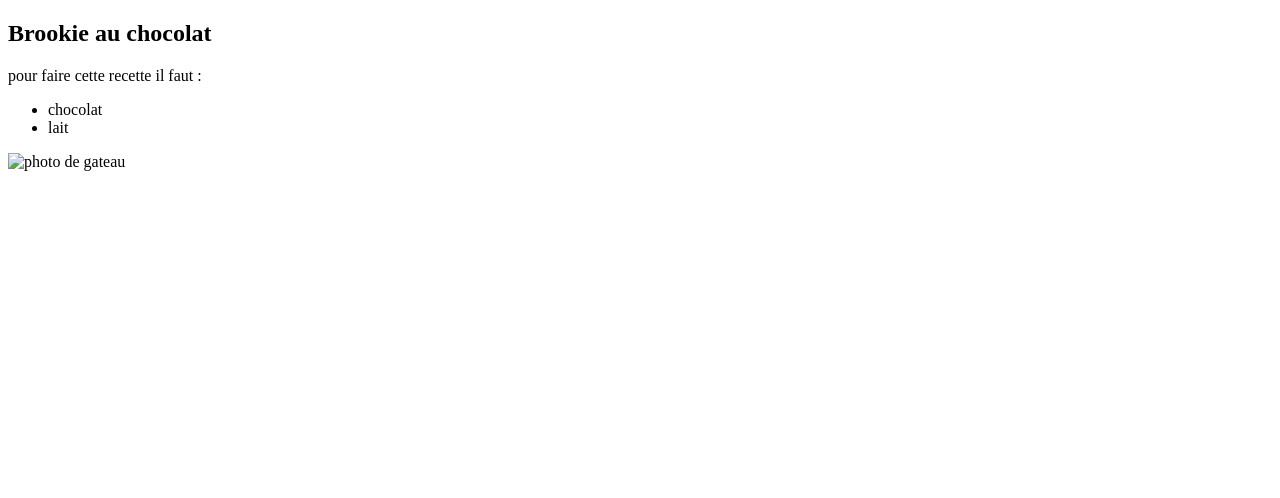
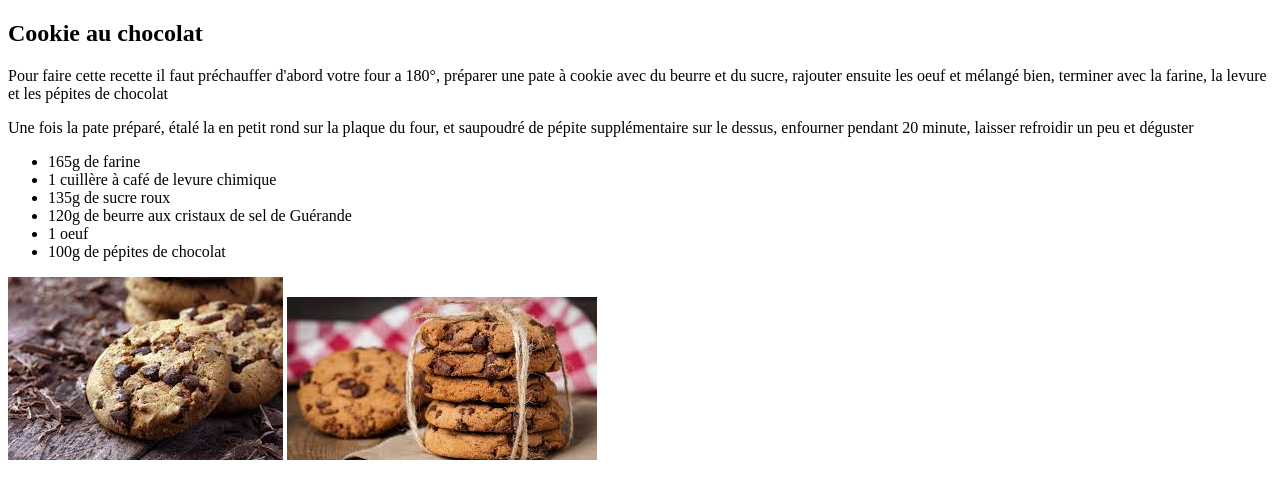
Before and after one commit to HyruleHope/Recettedevops2022, a plain HTML site: page recetteAmelin.html in a window 1280 px wide. Drawn offline with Linux system fonts and the light colour scheme.

Commit message:
added cookie recipe, and 3 cookies pictures

```diff
--- a/recetteAmelin.html
+++ b/recetteAmelin.html
@@ -6,19 +6,25 @@
   </head>
   <body>
     <section>
-      <h1>Brookie au chocolat</h1>
+      <h1>Cookie au chocolat</h1>
     </section>
     <section>
-      <p>pour faire cette recette il faut :</p>
+      <p>Pour faire cette recette il faut préchauffer d'abord votre four a 180°, préparer une pate à cookie avec du beurre et du sucre, rajouter ensuite les oeuf et mélangé bien, terminer avec la farine, la levure et les pépites de chocolat</p>
+      <p>Une fois la pate préparé, étalé la en petit rond sur la plaque du four, et saupoudré de pépite supplémentaire sur le dessus, enfourner pendant 20 minute, laisser refroidir un peu et déguster</p>
     </section>
     <section>
       <ul>
-        <li>chocolat</li>
-        <li>lait</li>
+        <li>165g de farine</li>
+        <li>1 cuillère à café de levure chimique</li>
+        <li>135g de sucre roux</li>
+        <li>120g de beurre aux cristaux de sel de Guérande</li>
+        <li>1 oeuf</li>
+        <li>100g de pépites de chocolat</li>
       </ul>
     </section>
     <section>
-      <img src="" alt="photo de gateau">
+      <img src="cookie1.jfif" alt="photo de cookie">
+      <img src="cookie3.jfif" alt="photo de cookie">
     </section>
   </body>
 </html>
```
Also changed, not shown: cookie1.jfif (added), cookie2.jfif (added), cookie3.jfif (added).
